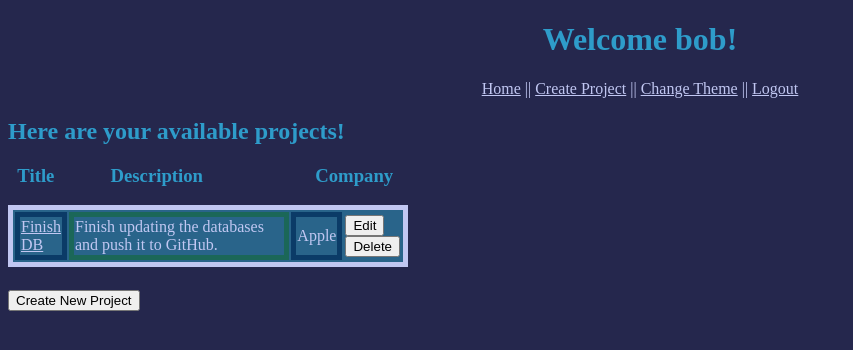
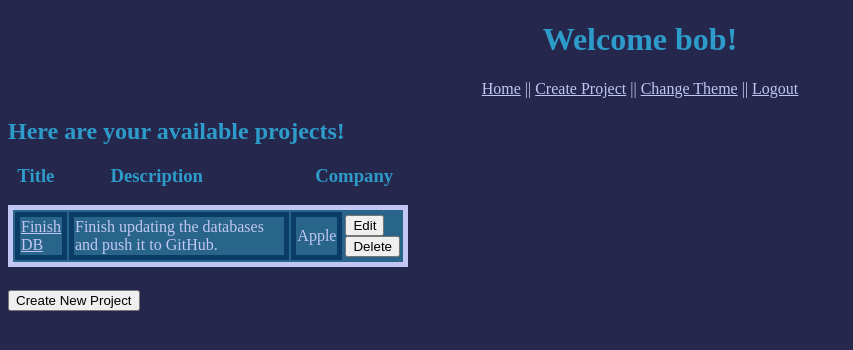
Before and after one commit to michaelslusser/ITIS3155ProjectTracker, a Flask app: page / in a window 1280 px wide. Shown: the top 350 px of the page, without its empty margins (0-853 px from the left). Run offline with Flask 3, Linux system fonts and the light colour scheme; a user stored in the database is signed in; data comes from the database, SQL or seed files in the repository.

Commit message:
fixed color issue

```diff
--- a/static/second.css
+++ b/static/second.css
@@ -46,7 +46,7 @@ nav{
     border: 5px solid #0b3b67;
 }
 .tableRow2{
-    border: 5px solid #1b6758;
+    border: 5px solid #0b3b67;
     width: 15em;
 }
 .projectView{
```
